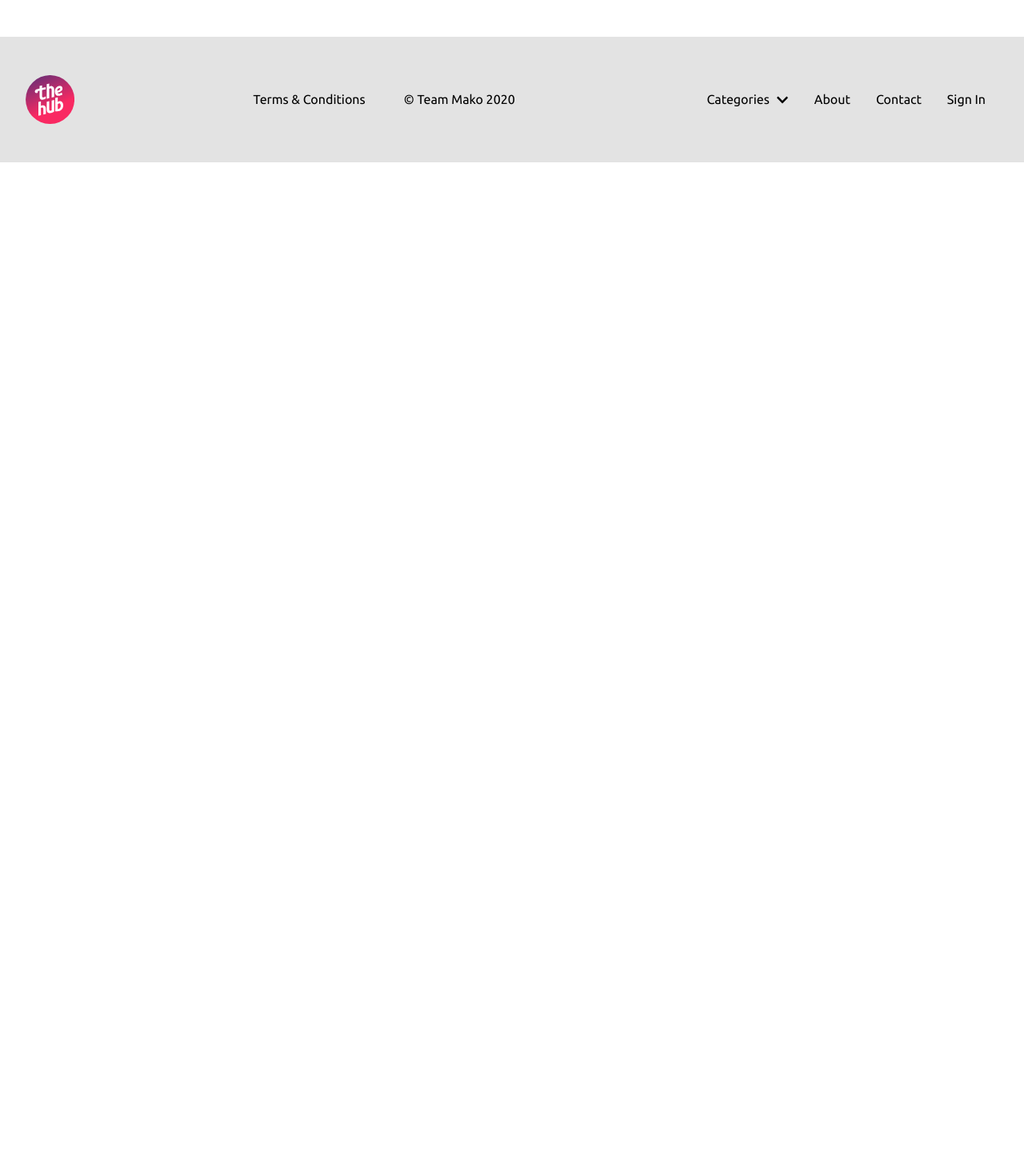
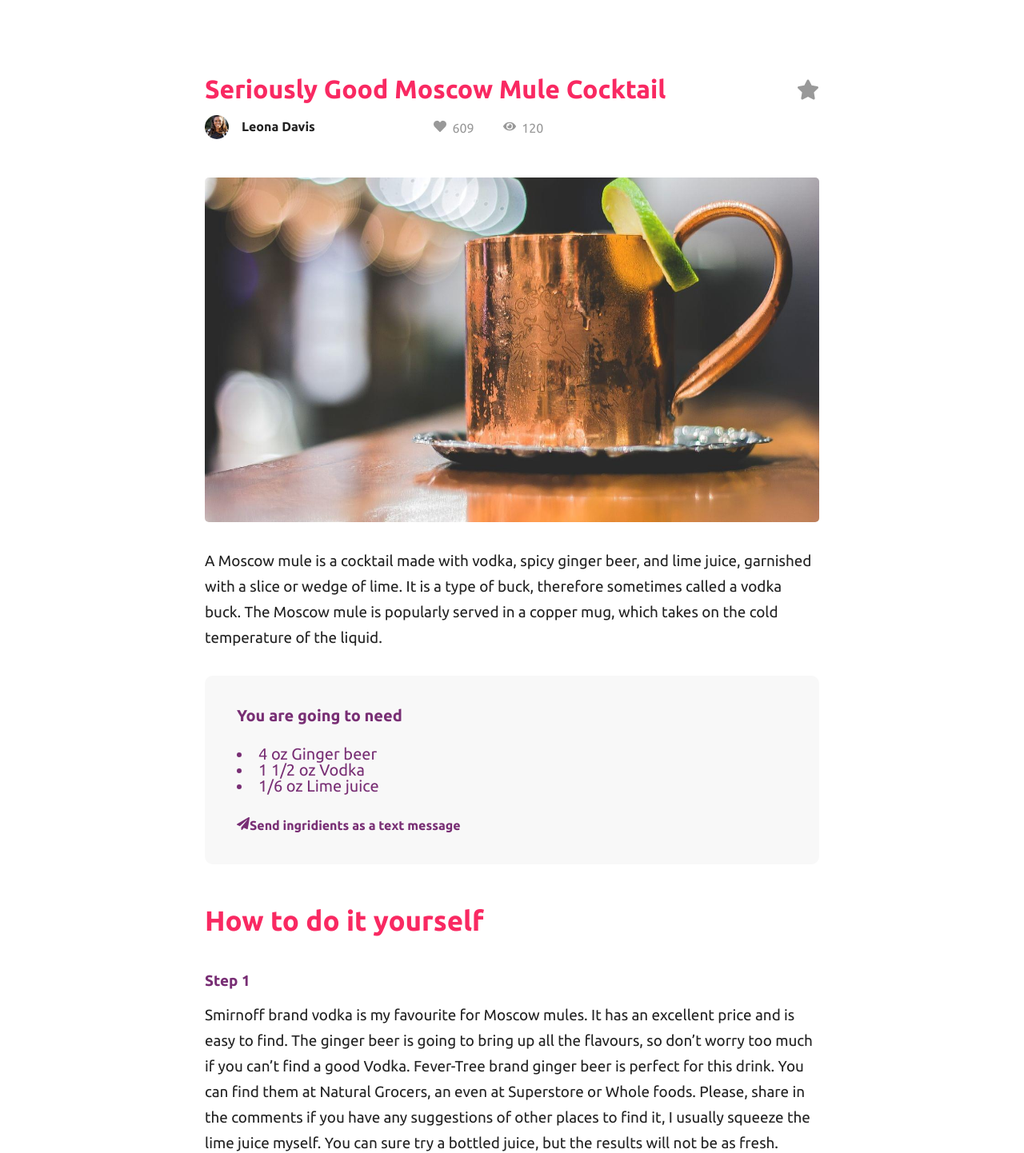
Before and after one commit to Team-Mako/the-hub-frontend, a React (Create React App) app: page /single-post in a window 1280 px wide. Shown: the part 111-1553 px from the top of the page at 80% size. Before the commit the page ends 800 px from the top, so only its background shows below. Built offline with nearby package versions, Linux system fonts and the light colour scheme.

Commit message:
Single Post Page

```diff
--- a/src/components/Assets.js
+++ b/src/components/Assets.js
@@ -9,6 +9,8 @@ import DrinkHero from '../assets/static/the-hub-drink-category-cover.jpg';
 import DrinkSmall from '../assets/static/the-hub-drink-category-cover-small.jpg';
 import PostCover from '../assets/uploads/examplPic4Post.jpg';
 import leonaDavis from '../assets/uploads/leonaDavis.jpg';
+import sampleImg1 from '../assets/uploads/singlePost_1.png';
+import sampleImg2 from '../assets/uploads/singlePost_2.png';
 
 export const LogoSmall = LogoAlt;
 export const RocketImg = Rocket;
@@ -21,3 +23,5 @@ export const DrinkCover = DrinkHero;
 export const DrinkCoverSml = DrinkSmall;
 export const PostCoverExample = PostCover;
 export const AuthorImgExample = leonaDavis;
+export const SampleImg1 = sampleImg1;
+export const SampleImg2 = sampleImg2;
--- /dev/null
+++ b/src/pages/SinglePost/Comments.jsx
@@ -0,0 +1,27 @@
+import React from 'react';
+import { AuthorImgExample } from '../../components/Assets';
+
+function Comments() {
+  return (
+    <div className="comments">
+      {/* COMMENT FORM */}
+      <div className="comments__form">
+        <label>Comments</label>
+        <textarea id="comments" name="comments" placeholder="Leave a comment..." />
+      </div>
+
+      {/* POSTED COMMENT */}
+      <ul className="comments__list">
+        <li>
+          <img src={AuthorImgExample} alt="" />
+
+          <div><span>Mark Lunna</span>
+            <p>Lorem ipsum dolor sit amet, consectetur adipisicing elit, sed do eiusmod tempor incididunt ut ero labore et </p>
+          </div>
+        </li>
+      </ul>
+    </div>
+  );
+}
+
+export default Comments;
--- /dev/null
+++ b/src/pages/SinglePost/index.jsx
@@ -0,0 +1,97 @@
+import React from 'react';
+import { FaHeart, FaEye, FaPaperPlane, FaStar } from 'react-icons/fa';
+import CallToAction from '../../components/CallToAction';
+import Comments from './Comments';
+import { SampleImg1, SampleImg2, AuthorImgExample, PostCoverExample } from '../../components/Assets';
+
+function SinglePost() {
+  return (
+    <div className="single-post">
+      <main>
+
+        <div className="single-post__inner">
+          {/* POST TITLE */}
+          <span className="single-post__title">
+            <h1>Seriously Good Moscow Mule Cocktail</h1>
+            <FaStar />
+          </span>
+
+          {/* AUTHOR INFO */}
+          <div className="single-post__details">
+            <div className="single-post__author">
+              <img src={AuthorImgExample} alt="Post Author" />
+              <p>Leona Davis</p>
+            </div>
+
+            <div className="single-post__meta">
+              <span><FaHeart /> 609</span>
+              <span><FaEye /> 120</span>
+            </div>
+          </div>
+
+          {/* POST COVER IMG */}
+          <img src={PostCoverExample} alt="Post Cover" className="single-post__cover" />
+
+          {/* POST DESCRIPTION */}
+          <p className="single-post__description">A Moscow mule is a cocktail made with vodka, spicy ginger beer, and lime juice, garnished with a slice or wedge of lime. It is a type of buck, therefore sometimes called a vodka buck. The Moscow mule is popularly served in a copper mug, which takes on the cold temperature of the liquid.</p>
+
+          {/* INGREDIENTS LIST */}
+          <div className="single-post__ingredients">
+            <div className="single-post__ingredients-inner">
+
+              <span>You are going to need</span>
+
+              <ul>
+                <li> 4 oz Ginger beer </li>
+                <li> 1 1/2 oz Vodka </li>
+                <li> 1/6 oz Lime juice </li>
+              </ul>
+
+              <a href="# "><FaPaperPlane />Send ingridients as a text message</a>
+            </div>
+          </div>
+
+          {/* STEPS */}
+          <div className="single-post__steps">
+
+            <h2>How to do it yourself</h2>
+
+            <ul>
+              <li>
+                <span>Step 1</span>
+
+                <p>
+                  Smirnoff brand vodka is my favourite for Moscow mules. It has an excellent price and is easy to find. The ginger beer is going to bring up all the flavours, so don’t worry too much if you can’t find a good Vodka.
+
+                  Fever-Tree brand ginger beer is perfect for this drink. You can find them at Natural Grocers, an even at Superstore or Whole foods. Please, share in the comments if you have any suggestions of other places to find it,
+
+                  I usually squeeze the lime juice myself. You can sure try a bottled juice, but the results will not be as fresh.
+                </p>
+
+                <img src={SampleImg1} alt="" />
+              </li>
+
+              <li>
+                <span>Step 2</span>
+
+                <p>
+                  Serve it in a Copper mug or highball glass. On the rocks; poured over ice.
+                </p>
+
+                <img src={SampleImg2} alt="" />
+              </li>
+            </ul>
+          </div>
+
+        </div>
+
+      </main>
+
+      <Comments />
+
+      <CallToAction />
+    </div>
+  );
+}
+
+export default SinglePost;
--- a/src/routes.jsx
+++ b/src/routes.jsx
@@ -1,9 +1,10 @@
 import React from 'react';
 import { Switch, Route } from 'react-router-dom';
 import Home from './pages/Home';
-import Category from './pages/CategoryFront';
+import Category from './pages/CategoryFront/index';
 import Signup from './pages/SignUp/Index';
 import Login from './pages/LogIn/Index';
+import SinglePost from './pages/SinglePost/index';
 
 function Routes() {
   return (
@@ -12,6 +13,7 @@ function Routes() {
       <Route path="/category" exact component={Category} />
       <Route path="/signup" exact component={Signup} />
       <Route path="/login" exact component={Login} />
+      <Route path="/single-post" exact component={SinglePost} />
     </Switch>
   );
 }
--- /dev/null
+++ b/src/sass/_comments.scss
@@ -0,0 +1,58 @@
+.comments{
+  width: 768px;
+  @include flexGen(column, nowrap, flex-start, flex-start);
+  margin-bottom: 7.5rem;
+
+  &__form{
+    width: 100%;
+    @include flexGen(column, nowrap, center, flex-start);
+    margin-bottom: 3.5rem;
+
+    label{
+      font-family: $font-bold;
+      color: colors(prime);
+    }
+
+    textarea{
+      margin-top: 1.2rem;
+      padding: 26px 30px;
+      width: 523px;
+      height: 120px;
+      border-radius: 10px;
+      border-color: #ADADAD;
+
+      resize: none;
+    }
+  }
+
+  &__list{
+
+    li{
+      @include flexGen(row, nowrap, flex-start, flex-start);
+    }
+
+    img{
+      object-fit: cover;
+      width: 30px;
+      height: 30px;
+      border-radius: 50px !important;
+      margin-right: 1.25rem;
+    }
+
+    div{
+      @include flexGen(column, nowrap, center, flex-start);
+      max-width: 490px;
+    }
+
+    span{
+      font-size: 0.875rem;
+      font-family: $font-bold;
+    }
+
+    p{
+      font-size: 1.1875rem;
+      margin-top: 1.68rem;
+      line-height: 2rem;
+    }
+  }
+}
--- /dev/null
+++ b/src/sass/_single-post.scss
@@ -0,0 +1,136 @@
+.single-post{
+  @include flexGen(column, nowrap, center, center);
+
+  &__inner{
+    max-width: 768px;
+    margin: 3.125rem 0;
+  }
+
+  // POST TITLE
+  &__title{
+    @include flexGen(row, nowrap, space-between, center);
+
+    h1{
+      font-family: $font-bold;
+      color: colors(second);
+      font-size: 2rem;
+    }
+
+    svg{
+      width: 28px;
+      height: 28px;
+      color: #33333380;
+    }
+  }
+
+
+  // AUTHOR INFO
+  &__details{
+    @include flexGen(row, nowrap, flex-start, center);
+    margin: 1rem 0 3rem 0;
+  }
+
+  &__author{
+    @include flexGen(row, nowrap, space-between, center);
+    margin-right: 8rem;
+
+
+    img{
+      object-fit: cover;
+      width: 30px;
+      height: 30px;
+      border-radius: 50px !important;
+      margin-right: 1rem;
+    }
+
+    p{
+      font-family: $font-bold;
+      font-size: 1rem;
+    }
+  }
+
+  &__meta{
+    color: #33333380;
+
+    span{
+      svg{
+        margin: 0 .25rem;
+      }
+      margin: 0 1rem;
+    }
+  }
+
+  // POST COVER IMG
+  &__cover{
+    border-radius: 5px;
+    width: 768px;
+    height: 431px;
+    object-fit: cover;
+  }
+
+  // POST DESCRIPTION
+  &__description{
+    margin: 2rem 0;
+    line-height: 2rem;
+    font-size: 1.18rem;
+  }
+
+  // INGRIDIENTS LIST
+  &__ingredients{
+    background: #F8F8F8;
+    border-radius: 10px;
+
+    &-inner{
+      padding: 2.5rem;
+      font-size: 1.25rem;
+      color: colors(prime);
+
+      span{
+        font-family: $font-bold;
+      }
+
+      ul{
+        margin: 1.75rem 0;
+        list-style-type: disc;
+        list-style-position: inside;
+      }
+
+      a{
+        font-size: 1rem;
+        color: colors(prime);
+        font-family: $font-bold;
+      }
+    }
+  }
+
+  // STEPS
+  &__steps{
+    margin-top: 3.3rem;
+
+    h2{
+      font-family: $font-bold;
+      color: colors(second);
+      font-size: 2.18rem;
+    }
+
+    ul{
+      margin: 2rem 0 5.4rem 0;
+    }
+
+    li{
+      margin: 3.125rem 0;
+    }
+
+    span{
+      font-family: $font-bold;
+      color: colors(prime);
+      font-size: 1.18rem;
+    }
+
+    p{
+      font-size: 1.18rem;
+      line-height: 2rem;
+      margin: 1rem 0 2rem 0;
+    }
+  }
+}
--- a/src/sass/style.scss
+++ b/src/sass/style.scss
@@ -22,6 +22,8 @@
 @import 'dropdown';
 @import 'sign-up';
 @import 'log-in';
+@import 'single-post';
+@import 'comments';
 
 // Globals
 *{
```
Also changed, not shown: src/assets/uploads/singlePost_1.png (added), src/assets/uploads/singlePost_2.png (added), 2 other files (tests, documents, lock files or other folders).
